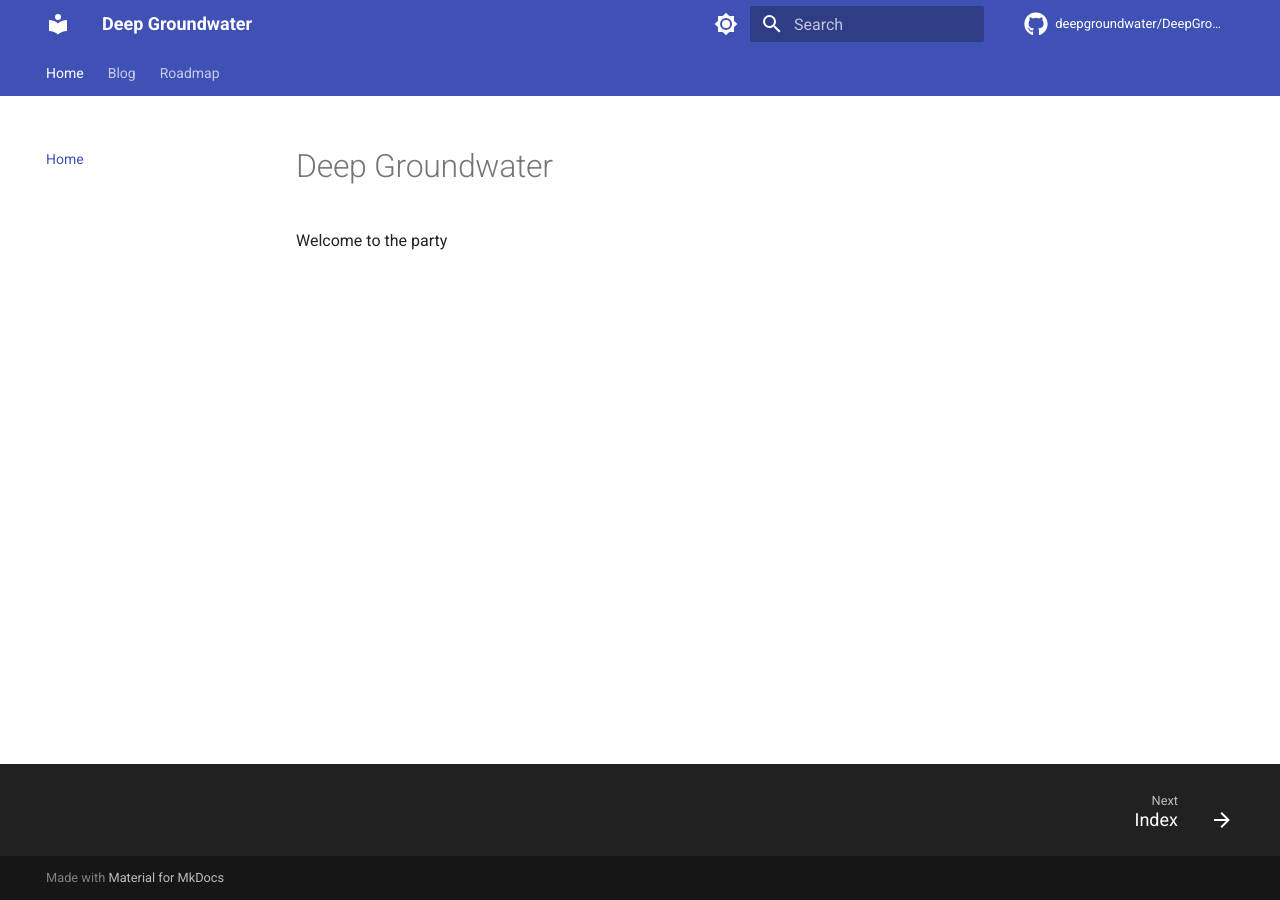
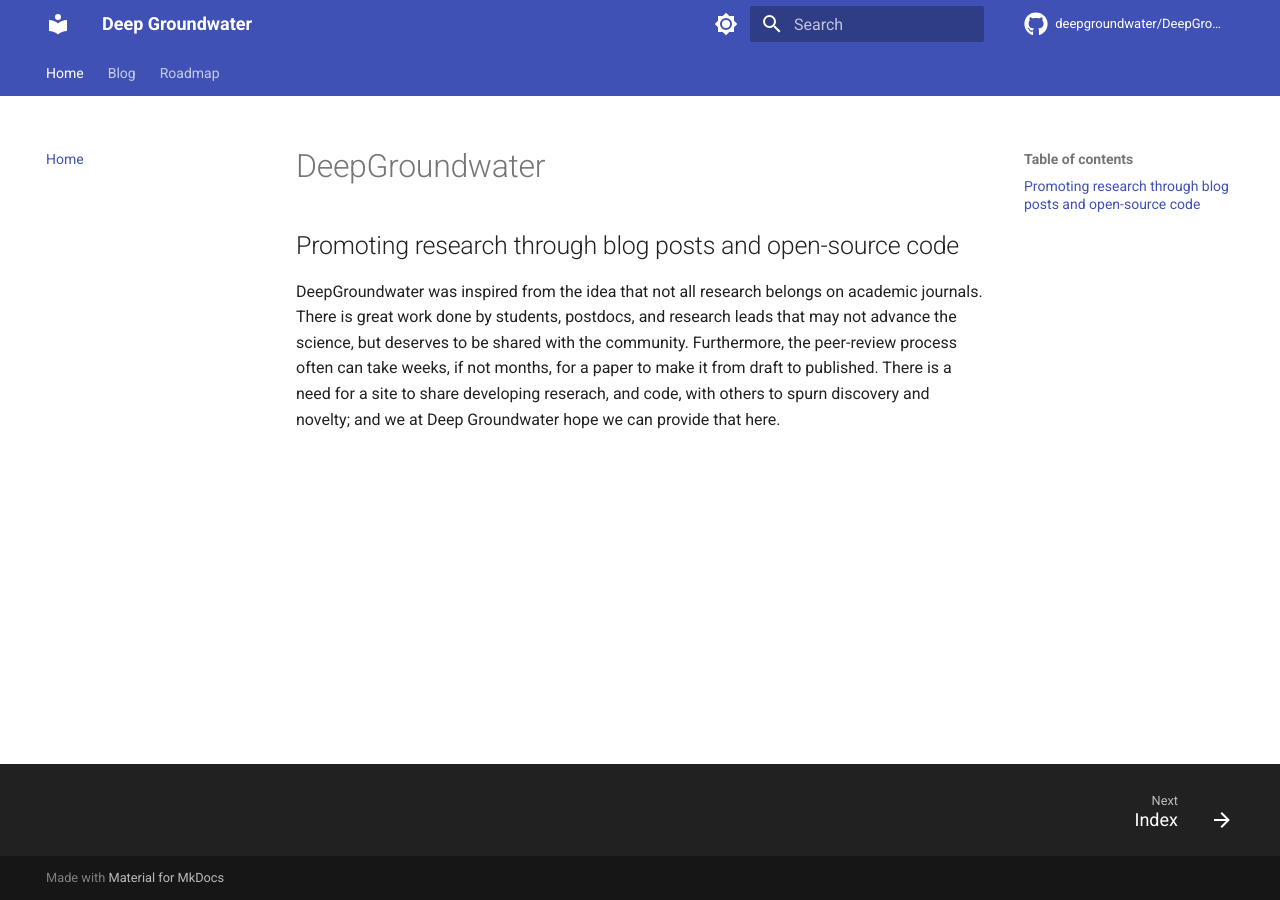
Before and after one commit to taddyb/DeepGroundwater.github.io, an MkDocs documentation site: the page built from docs/index.md, in a window 1280 px wide. Built offline with MkDocs 1.6.1 and Material for MkDocs 9.7.7, drawn with Linux system fonts in a browser that asks for light colours; comment, search, counter and statistics services are not loaded.

Commit message:
added .authors.yml board members and started index.md

```diff
--- a/docs/index.md
+++ b/docs/index.md
@@ -1,3 +1,5 @@
-# Deep Groundwater
+# DeepGroundwater
 
-Welcome to the party
+## Promoting research through blog posts and open-source code
+
+DeepGroundwater was inspired from the idea that not all research belongs on academic journals. There is great work done by students, postdocs, and research leads that may not advance the science, but deserves to be shared with the community. Furthermore, the peer-review process often can take weeks, if not months, for a paper to make it from draft to published. There is a need for a site to share developing reserach, and code, with others to spurn discovery and novelty; and we at Deep Groundwater hope we can provide that here.
```
Also changed, not shown: docs/blog/.authors.yml (+17 -1 lines).
